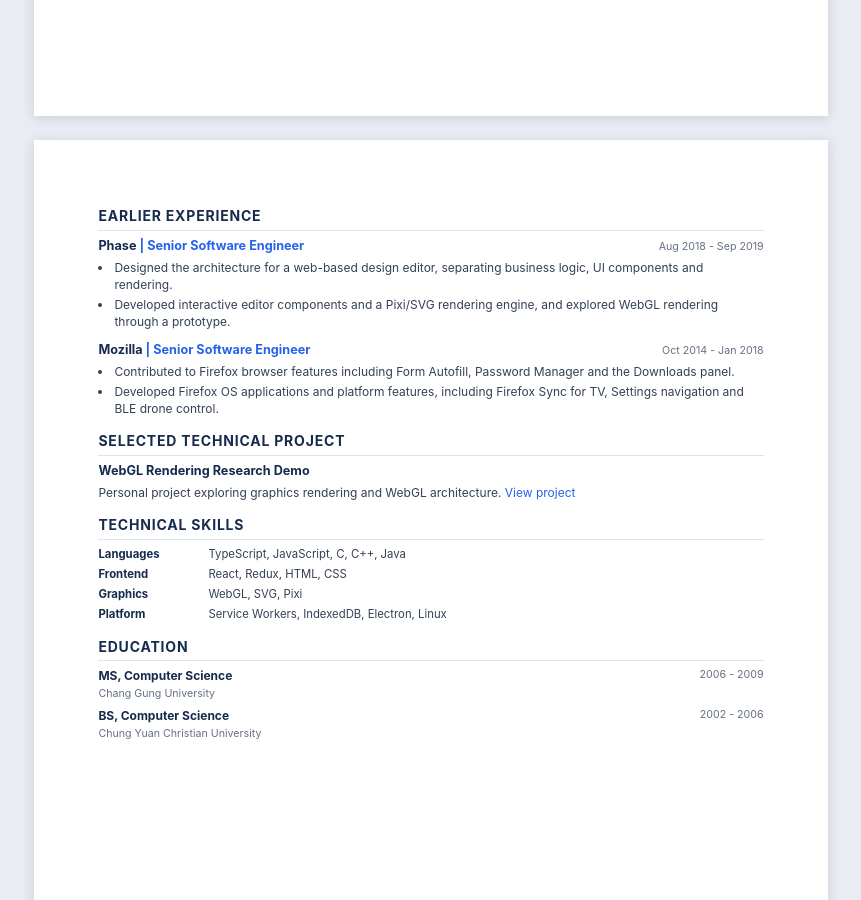
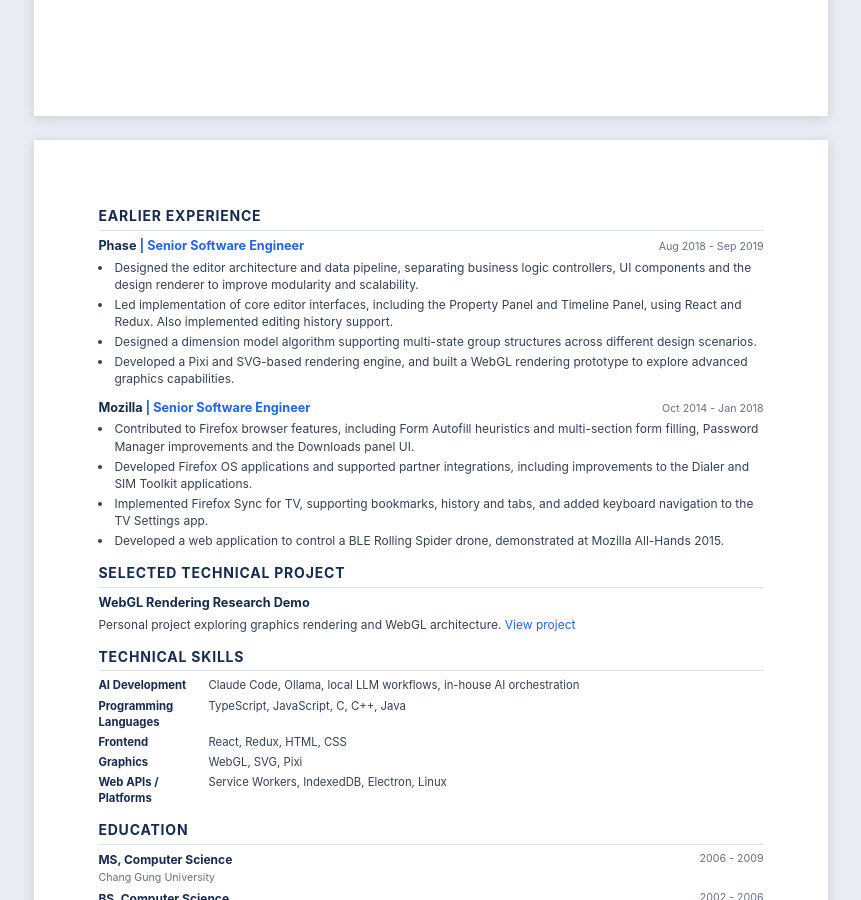
Before and after one commit to weilonge/weilonge.github.io, a Jekyll site: the page resume/resume_pdf.html, which Jekyll copies as it is, in a window 1280 px wide and 900 px high, scrolled down 1031 px. Shown: the whole window, without its empty margins (209-1070 px from the left). Built offline with Jekyll 4.4.1, drawn with Linux system fonts in a browser that asks for light colours; some of the changed text lies outside the part shown.

Commit message:
update resume PDF

```diff
--- a/resume/resume_pdf.html
+++ b/resume/resume_pdf.html
@@ -226,9 +226,11 @@
     <div class="headline">Senior Software Engineer</div>
     <div class="contact">
       Sydney, Australia &nbsp; | &nbsp;
-      YOUR_EMAIL &nbsp; | &nbsp;
-      YOUR_PHONE &nbsp; | &nbsp;
-      <a href="YOUR_LINKEDIN_URL">LinkedIn</a> &nbsp; | &nbsp;
+      <a href="mailto:weilonge@gmail.com">weilonge@gmail.com</a> &nbsp; | &nbsp;
+      <a href="https://github.com/weilonge">GitHub</a> &nbsp; | &nbsp;
+      <a href="https://www.linkedin.com/in/sean-lee-075b3b65/">
+        LinkedIn
+      </a> &nbsp; | &nbsp;
       <a href="https://weilonge.github.io/resume/">Full Resume</a>
     </div>
   </header>
@@ -272,7 +274,7 @@
   <article class="job">
     <div class="job-header">
       <h3>Canva <span class="company">| Software Engineer</span></h3>
-      <span class="date">Oct 2019 - Present</span>
+      <span class="date">Oct 2019 - Nov 2026</span>
     </div>
 
     <div class="role">Print Browse and Product Experiences</div>
@@ -356,12 +358,22 @@
     </div>
     <ul>
       <li>
-        Designed the architecture for a web-based design editor,
-        separating business logic, UI components and rendering.
+        Designed the editor architecture and data pipeline, separating
+        business logic controllers, UI components and the design renderer
+        to improve modularity and scalability.
       </li>
       <li>
-        Developed interactive editor components and a Pixi/SVG rendering
-        engine, and explored WebGL rendering through a prototype.
+        Led implementation of core editor interfaces, including the
+        Property Panel and Timeline Panel, using React and Redux.
+        Also implemented editing history support.
+      </li>
+      <li>
+        Designed a dimension model algorithm supporting multi-state
+        group structures across different design scenarios.
+      </li>
+      <li>
+        Developed a Pixi and SVG-based rendering engine, and built a
+        WebGL rendering prototype to explore advanced graphics capabilities.
       </li>
     </ul>
   </article>
@@ -373,13 +385,22 @@
     </div>
     <ul>
       <li>
-        Contributed to Firefox browser features including Form Autofill,
-        Password Manager and the Downloads panel.
+        Contributed to Firefox browser features, including Form Autofill
+        heuristics and multi-section form filling, Password Manager
+        improvements and the Downloads panel UI.
       </li>
       <li>
-        Developed Firefox OS applications and platform features,
-        including Firefox Sync for TV, Settings navigation and BLE
-        drone control.
+        Developed Firefox OS applications and supported partner
+        integrations, including improvements to the Dialer and SIM
+        Toolkit applications.
+      </li>
+      <li>
+        Implemented Firefox Sync for TV, supporting bookmarks, history
+        and tabs, and added keyboard navigation to the TV Settings app.
+      </li>
+      <li>
+        Developed a web application to control a BLE Rolling Spider drone,
+        demonstrated at Mozilla All-Hands 2015.
       </li>
     </ul>
   </article>
@@ -398,8 +419,12 @@
 
   <h2>Technical Skills</h2>
 
+
   <div class="skills">
-    <strong>Languages</strong>
+    <strong>AI Development</strong>
+    <span>Claude Code, Ollama, local LLM workflows, in-house AI orchestration</span>
+
+    <strong>Programming Languages</strong>
     <span>TypeScript, JavaScript, C, C++, Java</span>
 
     <strong>Frontend</strong>
@@ -408,7 +433,7 @@
     <strong>Graphics</strong>
     <span>WebGL, SVG, Pixi</span>
 
-    <strong>Platform</strong>
+    <strong>Web APIs / Platforms</strong>
     <span>Service Workers, IndexedDB, Electron, Linux</span>
   </div>
 
```
